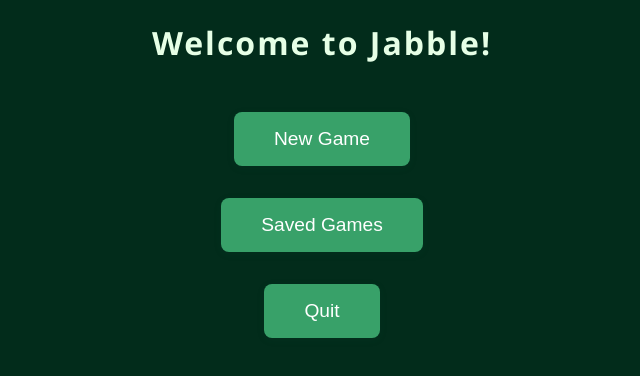
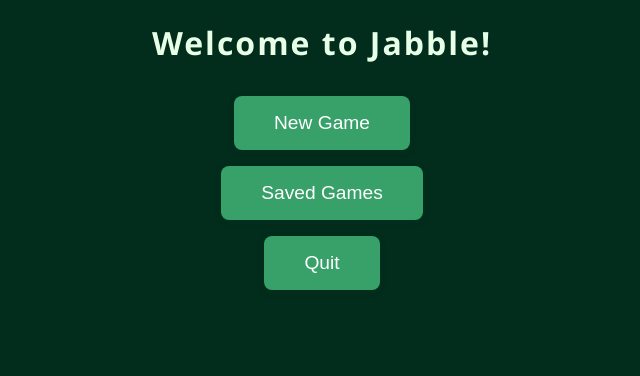
Before and after one commit to ElenaFri/jabble, a React (Create React App) app in the folder client/: page / in a window 1280 px wide. Shown: the top 376 px of the page, without its empty margins (318-958 px from the left). Built offline with nearby package versions, Linux system fonts and the light colour scheme.

Commit message:
style: h/v switching of home buttons depending on window size

```diff
--- a/client/src/App.css
+++ b/client/src/App.css
@@ -1,5 +1,5 @@
 body {
-  background: #022c1b; /* vert forêt saturé */
+  background: #022c1b;
   min-height: 100vh;
   margin: 0;
   font-family: 'Segoe UI', 'Arial', sans-serif;
@@ -16,7 +16,7 @@ h2 {
 }
 
 button {
-  background: #38a169; /* vert uni */
+  background: #38a169;
   color: #fff;
   border: none;
   border-radius: 8px;
@@ -29,8 +29,27 @@ button {
 }
 
 button:hover {
-  background: #276749; /* vert plus foncé au survol */
+  background: #276749;
   transform: translateY(-2px) scale(1.03);
+}
+
+.button-group {
+  display: flex;
+  flex-direction: column;
+  gap: 1rem;
+  justify-content: center;
+  align-items: center;
+  margin: 2rem 0;
+}
+
+@media (max-height: 300px) {
+  .button-group {
+    flex-direction: row;
+  }
+}
+
+.button-group button {
+  margin: 0;
 }
 
 p {
--- a/client/src/App.tsx
+++ b/client/src/App.tsx
@@ -84,17 +84,17 @@ function App() {
   return (
     <div style={{ textAlign: 'center' }}>
       <h1>Welcome to Jabble!</h1>
+      <div className="button-group">
         <button onClick={handleNewGame}>
           New Game
         </button>
-      <br />
         <button onClick={handleListGames}>
           Saved Games
         </button>
-      <br />
         <button onClick={handleQuit}>
           Quit
         </button>
+      </div>
     </div>
   );
 }
```
Lines whose indentation alone changed are shown as unchanged.
